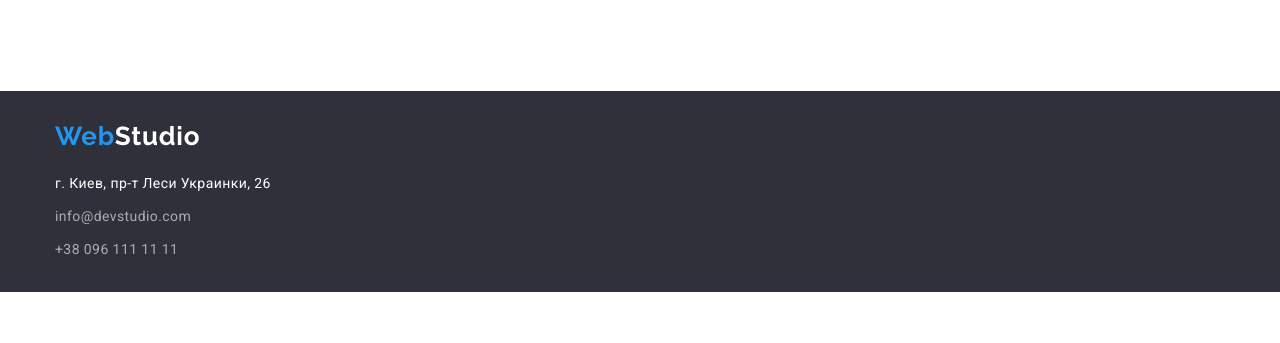
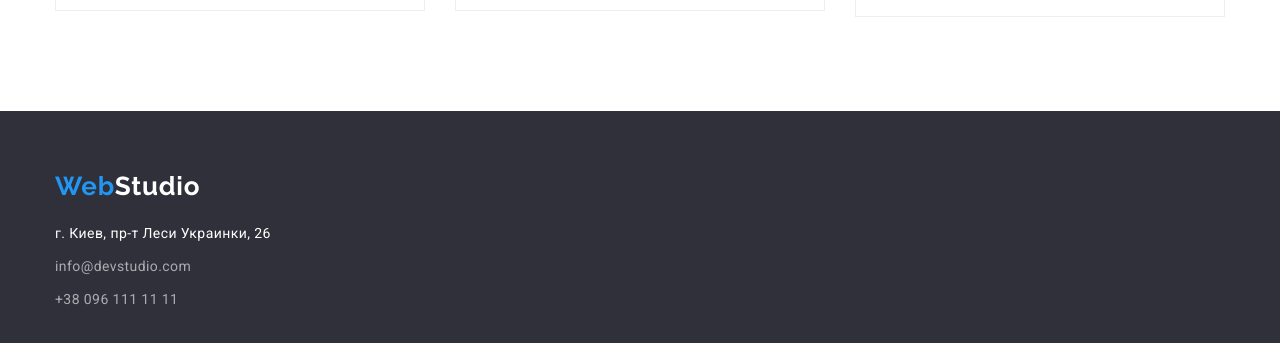
Before and after one commit to LisovaOl/goit-markup-hw-03, a plain HTML site: page portfolio.html in a window 1280 px wide. Shown: the part 1533-1876 px from the top of the page. Before the commit the page ends 1825 px from the top, so only its background shows below. Drawn offline with nearby package versions, Linux system fonts and the light colour scheme.

Commit message:
edit finall

```diff
--- a/css/styles.css
+++ b/css/styles.css
@@ -291,7 +291,7 @@ img{
 .filtr.list {
   display: flex;
   justify-content: center;
-  margin-bottom: 30px;
+  margin-bottom: 50px;
 
 }
 .filtr .item{
@@ -387,8 +387,8 @@ padding: 20px 24px;
 
 .footer {
   background-color: var(--footer-background);
-  padding-top: 30px;
-  padding-bottom: 30px;
+  padding-top: 60px;
+  padding-bottom: 60px;
 }
 .logo-foot {
   color: #ffffff;
@@ -407,7 +407,7 @@ padding: 20px 24px;
 
           /* Адрес - карта */
 .address{
-  padding-top: 20px;
+  margin-top: 20px;
   padding-bottom: 0;
 }
 
```
